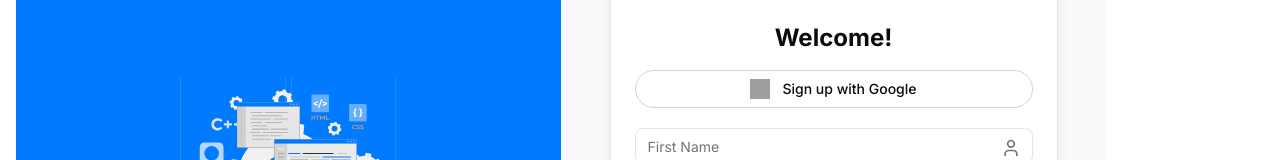
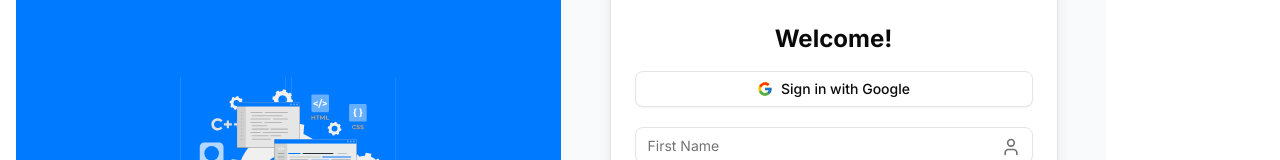
Before and after one commit to Mitche-44/EduHive-Frontend, a React (Vite) app: page /auth in a window 1280 px wide. Shown: the part 210-370 px from the top of the page. Built offline with nearby package versions, Linux system fonts and the light colour scheme; no server answers; grey boxes are pictures that could not be loaded; a web font is replaced by a local one.

Commit message:
feat: add uthcontext and enable signup and signin with both email and google

```diff
--- a/package.json
+++ b/package.json
@@ -34,6 +34,7 @@
     "axios": "^1.11.0",
     "class-variance-authority": "^0.7.1",
     "clsx": "^2.1.1",
+    "jwt-decode": "^4.0.0",
     "lucide-react": "^0.525.0",
     "next-themes": "^0.4.6",
     "react": "^19.1.0",
--- a/src/api/auth.jsx
+++ b/src/api/auth.jsx
@@ -11,3 +11,17 @@ export const loginUser = async (credentials) => {
   const response = await axiosInstance.post('/auth/login', credentials)
   return response.data
 }
+
+// Google Login
+export const googleLogin = async (code) => {
+  const response = await axiosInstance.post(
+    '/auth/google-login',
+    { code },
+    {
+      headers: {
+        'Content-Type': 'application/json',
+      },
+    }
+  )
+  return response.data
+}
--- a/src/api/axiosInstance.jsx
+++ b/src/api/axiosInstance.jsx
@@ -2,6 +2,7 @@ import axios from "axios"
 
 const axiosInstance = axios.create({
   baseURL: import.meta.env.VITE_API_BASE_URL,
+  withCredentials: true,
 })
 
 axiosInstance.interceptors.request.use((config) => {
--- a/src/components/auth/EmailLoginForm.jsx
+++ b/src/components/auth/EmailLoginForm.jsx
@@ -4,12 +4,12 @@ import { zodResolver } from "@hookform/resolvers/zod"
 import * as z from "zod"
 import { useNavigate } from "react-router-dom"
 import axiosInstance from "@/api/axiosInstance"
-import GoogleAuthButton from './GoogleAuthButton';
+import GoogleAuthButton from './GoogleAuthButton'
+import { useAuth } from "@/context/AuthContext" // 👈 import auth context
 
 import { Input } from "@/components/ui/input"
 import { Button } from "@/components/ui/button"
 import { Mail, Eye, EyeOff } from "lucide-react"
-
 
 const schema = z.object({
   email: z.string().email("Enter a valid email"),
@@ -19,6 +19,7 @@ const schema = z.object({
 export default function EmailLoginForm() {
   const navigate = useNavigate()
   const [showPassword, setShowPassword] = useState(false)
+  const { login } = useAuth() // 👈 use login method from context
 
   const {
     register,
@@ -36,21 +37,11 @@ export default function EmailLoginForm() {
       })
 
       const { access_token, user } = res.data
-
-      localStorage.setItem("token", access_token)
-
-      // Optionally, you can store user in context or localStorage
-      // localStorage.setItem("user", JSON.stringify(user))
-
-      navigate("/dashboard")
+      login(access_token, user) // 👈 call login from context
     } catch (error) {
       const message = error?.response?.data?.message || "Login failed"
       alert(message) // TODO: Replace with toast
     }
-  }
-
-  const handleGoogleLogin = async () => {
-    alert("Google login is not implemented with this backend yet.")
   }
 
   return (
@@ -111,8 +102,7 @@ export default function EmailLoginForm() {
       <div className="text-center text-sm text-gray-500">or</div>
 
       {/* Google Auth */}
-     <GoogleAuthButton label="Continue with Google" />
-
+      <GoogleAuthButton label="Continue with Google" />
 
       {/* Redirect to register */}
       <p className="text-center text-sm mt-4">
--- a/src/components/auth/EmailRegisterForm.jsx
+++ b/src/components/auth/EmailRegisterForm.jsx
@@ -10,6 +10,7 @@ import { Eye, EyeOff, Mail, User } from 'lucide-react'
 import GoogleAuthButton from "./GoogleAuthButton"
 import { registerUser } from '@/api/auth'
 import { toast } from 'sonner'
+import { useAuth } from '@/context/AuthContext' // 👈 New
 import { useNavigate } from 'react-router-dom'
 
 const schema = z
@@ -27,6 +28,7 @@ const schema = z
 
 export default function EmailRegisterForm() {
   const navigate = useNavigate()
+  const { login } = useAuth() // 👈 From context
   const [showPassword, setShowPassword] = useState(false)
   const [showConfirm, setShowConfirm] = useState(false)
 
@@ -48,9 +50,9 @@ export default function EmailRegisterForm() {
       }
 
       const response = await registerUser(payload)
+      const { access_token, user } = response.data
 
-      toast.success("Account created! Please log in.")
-      navigate('/login') // or redirect as needed
+      login(access_token, user) // 👈 Log the user in right away
     } catch (err) {
       const errorMessage = err?.response?.data?.message || "Registration failed"
       toast.error(errorMessage)
--- a/src/components/auth/GoogleAuthButton.jsx
+++ b/src/components/auth/GoogleAuthButton.jsx
@@ -1,43 +1,40 @@
-import { useGoogleLogin } from '@react-oauth/google';
-import axios from '@/api/axiosInstance';
-import { useNavigate } from 'react-router-dom';
+import React from "react"
+import { useGoogleLogin } from "@react-oauth/google"
+import axiosInstance from "@/api/axiosInstance" // ✅ FIXED
+import { Button } from "@/components/ui/button"
+import { FcGoogle } from "react-icons/fc"
+import { useAuth } from '@/context/AuthContext'
 
-export default function GoogleAuthButton({ label = 'Continue with Google' }) {
-  const navigate = useNavigate();
+const GoogleAuthButton = () => {
+  const { login } = useAuth()
 
-  // 1️ Set up the login hook (implicit flow = id_token directly)
-  const login = useGoogleLogin({
-    flow: 'implicit',          // returns credential directly
-    onSuccess: async (tokenResp) => {
+  const googleLogin = useGoogleLogin({
+    flow: "auth-code",
+    onSuccess: async ({ code }) => {
       try {
-        // tokenResp contains { credential, select_by, ... }
-        const res = await axios.post('/auth/google-login', {
-          id_token: tokenResp.credential,
-        });
-        localStorage.setItem('token', res.data.access_token);
-        navigate('/dashboard');
-      } catch (err) {
-        console.error(err);
-        alert('Google login failed');
+        const response = await axiosInstance.post("/auth/google-login", { code }) // ✅ FIXED
+        login(response.data.access_token, response.data.user)
+      } catch (error) {
+        console.error("Google login failed:", error)
+        alert("Google login failed")
       }
     },
-    onError: () => alert('Google login failed'),
-  });
+    onError: () => {
+      alert("Google login failed")
+    },
+  })
 
-  // fully custom button
   return (
-    <button
+    <Button
       type="button"
-      onClick={() => login()}          //  trigger Google flow
-      className="w-full flex items-center justify-center gap-3 px-4 py-2
-                 border border-gray-300 rounded-full bg-white hover:bg-gray-100"
+      variant="outline"
+      className="w-full flex gap-2 items-center justify-center"
+      onClick={() => googleLogin()}
     >
-      <img
-        src="https://www.svgrepo.com/show/475656/google-color.svg"
-        alt="Google"
-        className="h-5 w-5"
-      />
-      <span className="font-medium text-sm">{label}</span>
-    </button>
-  );
+      <FcGoogle className="w-5 h-5" />
+      Sign in with Google
+    </Button>
+  )
 }
+
+export default GoogleAuthButton
--- /dev/null
+++ b/src/context/AuthContext.jsx
@@ -0,0 +1,50 @@
+import React, { createContext, useContext, useState, useEffect } from "react";
+import { jwtDecode } from "jwt-decode";
+
+const AuthContext = createContext();
+
+export function AuthProvider({ children }) {
+  const [user, setUser] = useState(null);
+  const [isAuthenticated, setIsAuthenticated] = useState(false);
+
+  useEffect(() => {
+    const token = localStorage.getItem("token");
+    if (token) {
+      try {
+        const decoded = jwtDecode(token);
+        setUser(decoded);
+        setIsAuthenticated(true);
+      } catch (error) {
+        console.error("Invalid token:", error);
+        localStorage.removeItem("token");
+      }
+    }
+  }, []);
+
+  const login = (token) => {
+    try {
+      const decoded = jwtDecode(token);
+      localStorage.setItem("token", token);
+      setUser(decoded);
+      setIsAuthenticated(true);
+    } catch (error) {
+      console.error("Failed to login:", error);
+    }
+  };
+
+  const logout = () => {
+    localStorage.removeItem("token");
+    setUser(null);
+    setIsAuthenticated(false);
+  };
+
+  return (
+    <AuthContext.Provider value={{ user, isAuthenticated, login, logout }}>
+      {children}
+    </AuthContext.Provider>
+  );
+}
+
+export function useAuth() {
+  return useContext(AuthContext);
+}
--- a/src/main.jsx
+++ b/src/main.jsx
@@ -1,4 +1,3 @@
-
 // main.jsx
 import React from 'react';
 import ReactDOM from 'react-dom/client';
@@ -6,13 +5,14 @@ import App from './App';
 
 import './index.css';
 import { GoogleOAuthProvider } from '@react-oauth/google';
+import { AuthProvider } from '@/context/AuthContext';
 
 ReactDOM.createRoot(document.getElementById('root')).render(
   <React.StrictMode>
-
-      <GoogleOAuthProvider clientId="841788819686-riqj5c82ge7522pqr89e7f1hmijlpj63.apps.googleusercontent.com">
-         <App />
-      </GoogleOAuthProvider>
-
-  </React.StrictMode>,
+    <GoogleOAuthProvider clientId="841788819686-riqj5c82ge7522pqr89e7f1hmijlpj63.apps.googleusercontent.com">
+      <AuthProvider>
+        <App />
+      </AuthProvider>
+    </GoogleOAuthProvider>
+  </React.StrictMode>
 );
```
Also changed, not shown: src/context/ModuleContext.jsx (added), src/context/MpesaContext.jsx (added), src/context/PathContext.jsx (added), src/context/QuizContext.jsx (added), 1 other file (tests, documents, lock files or other folders).
